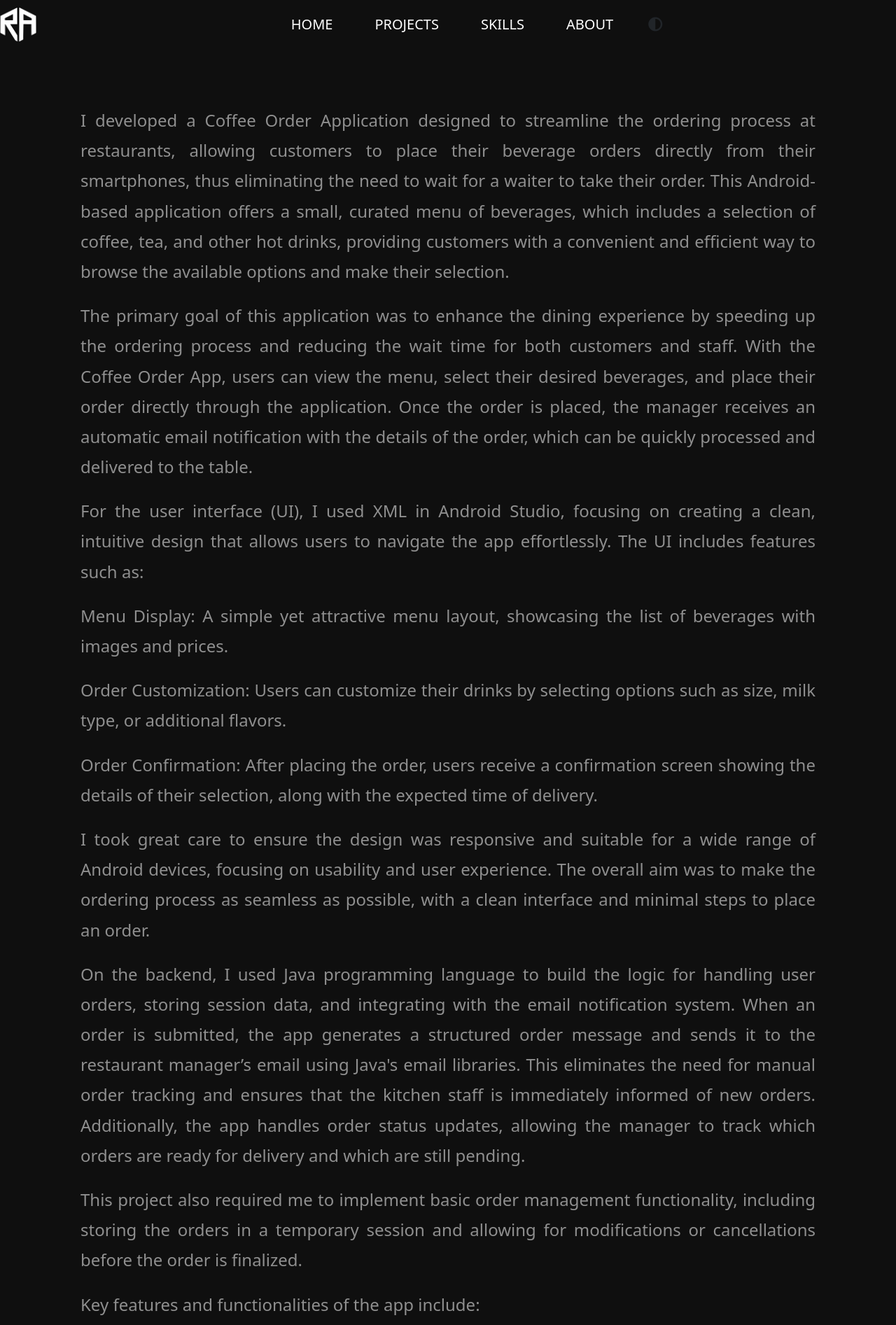
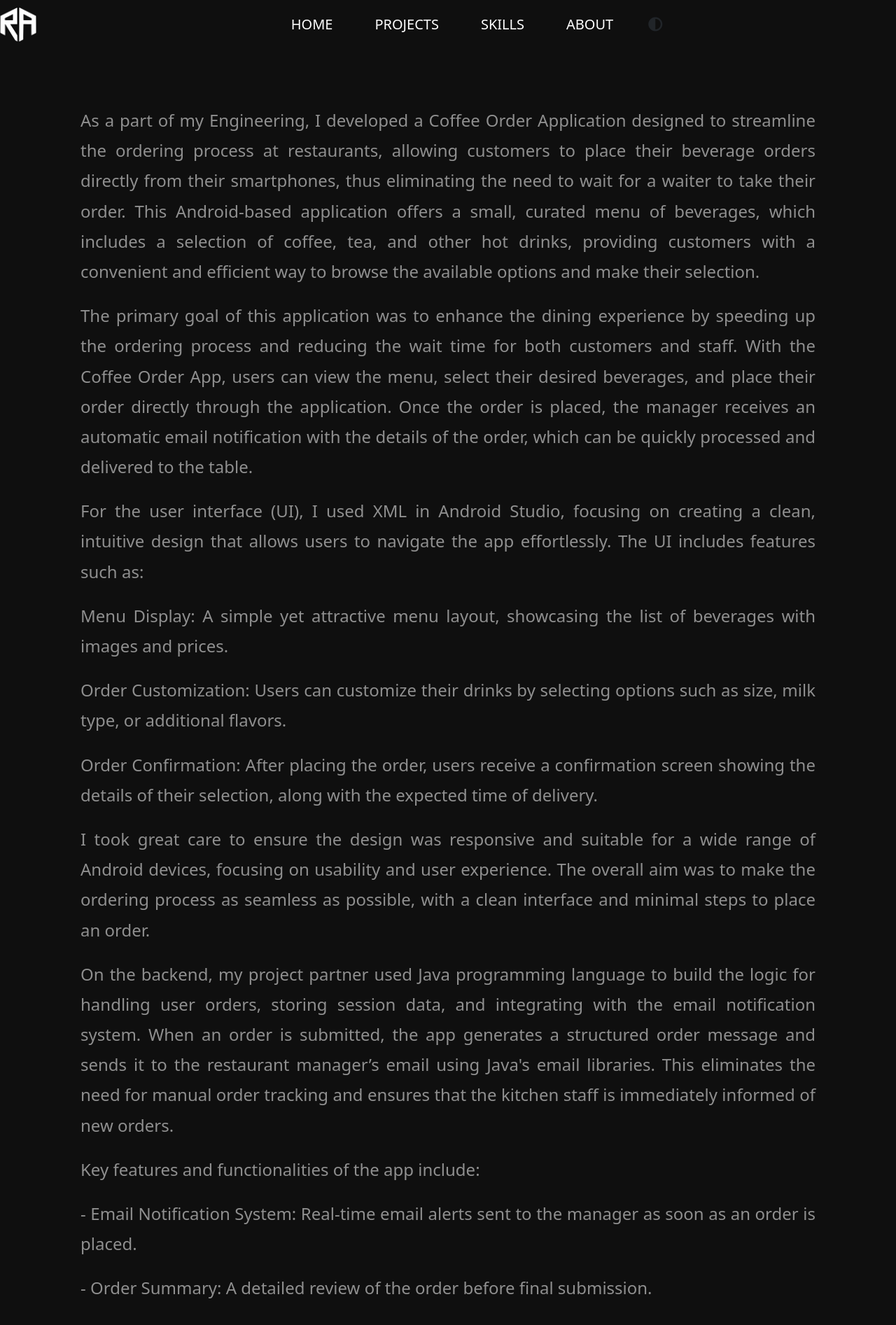
Before and after one commit to rohitashtekar/portfolio, a React (Vite) app in the folder Portfolio/: page /projects/coffeeorder in a window 1280 px wide. Shown: the top 1893 px of the page at 70% size. Built offline with nearby package versions, Linux system fonts and the light colour scheme.

Commit message:
UPDATE: minor text content edit

```diff
--- a/Portfolio/src/projects/CoffeeOrder.jsx
+++ b/Portfolio/src/projects/CoffeeOrder.jsx
@@ -6,7 +6,7 @@ const CoffeeOrder = () => {
       <section className="container-fluid project-detail-cont">
         <div className="project-details">
           <p>
-            I developed a Coffee Order Application designed to streamline the ordering process at restaurants, allowing customers to place their beverage orders directly from their smartphones, thus eliminating the need to wait for a waiter to take their order. This Android-based application offers a small, curated menu of beverages, which includes a selection of coffee, tea, and other hot drinks, providing customers with a convenient and efficient way to browse the available options and make their selection.
+            As a part of my Engineering, I developed a Coffee Order Application designed to streamline the ordering process at restaurants, allowing customers to place their beverage orders directly from their smartphones, thus eliminating the need to wait for a waiter to take their order. This Android-based application offers a small, curated menu of beverages, which includes a selection of coffee, tea, and other hot drinks, providing customers with a convenient and efficient way to browse the available options and make their selection.
           </p>
           <p>
             The primary goal of this application was to enhance the dining experience by speeding up the ordering process and reducing the wait time for both customers and staff. With the Coffee Order App, users can view the menu, select their desired beverages, and place their order directly through the application. Once the order is placed, the manager receives an automatic email notification with the details of the order, which can be quickly processed and delivered to the table.
@@ -27,10 +27,7 @@ const CoffeeOrder = () => {
             I took great care to ensure the design was responsive and suitable for a wide range of Android devices, focusing on usability and user experience. The overall aim was to make the ordering process as seamless as possible, with a clean interface and minimal steps to place an order.
           </p>
           <p>
-            On the backend, I used Java programming language to build the logic for handling user orders, storing session data, and integrating with the email notification system. When an order is submitted, the app generates a structured order message and sends it to the restaurant manager’s email using Java's email libraries. This eliminates the need for manual order tracking and ensures that the kitchen staff is immediately informed of new orders. Additionally, the app handles order status updates, allowing the manager to track which orders are ready for delivery and which are still pending.
-          </p>
-          <p>
-            This project also required me to implement basic order management functionality, including storing the orders in a temporary session and allowing for modifications or cancellations before the order is finalized.
+            On the backend, my project partner used Java programming language to build the logic for handling user orders, storing session data, and integrating with the email notification system. When an order is submitted, the app generates a structured order message and sends it to the restaurant manager’s email using Java's email libraries. This eliminates the need for manual order tracking and ensures that the kitchen staff is immediately informed of new orders.
           </p>
           <p>
             Key features and functionalities of the app include:
```
